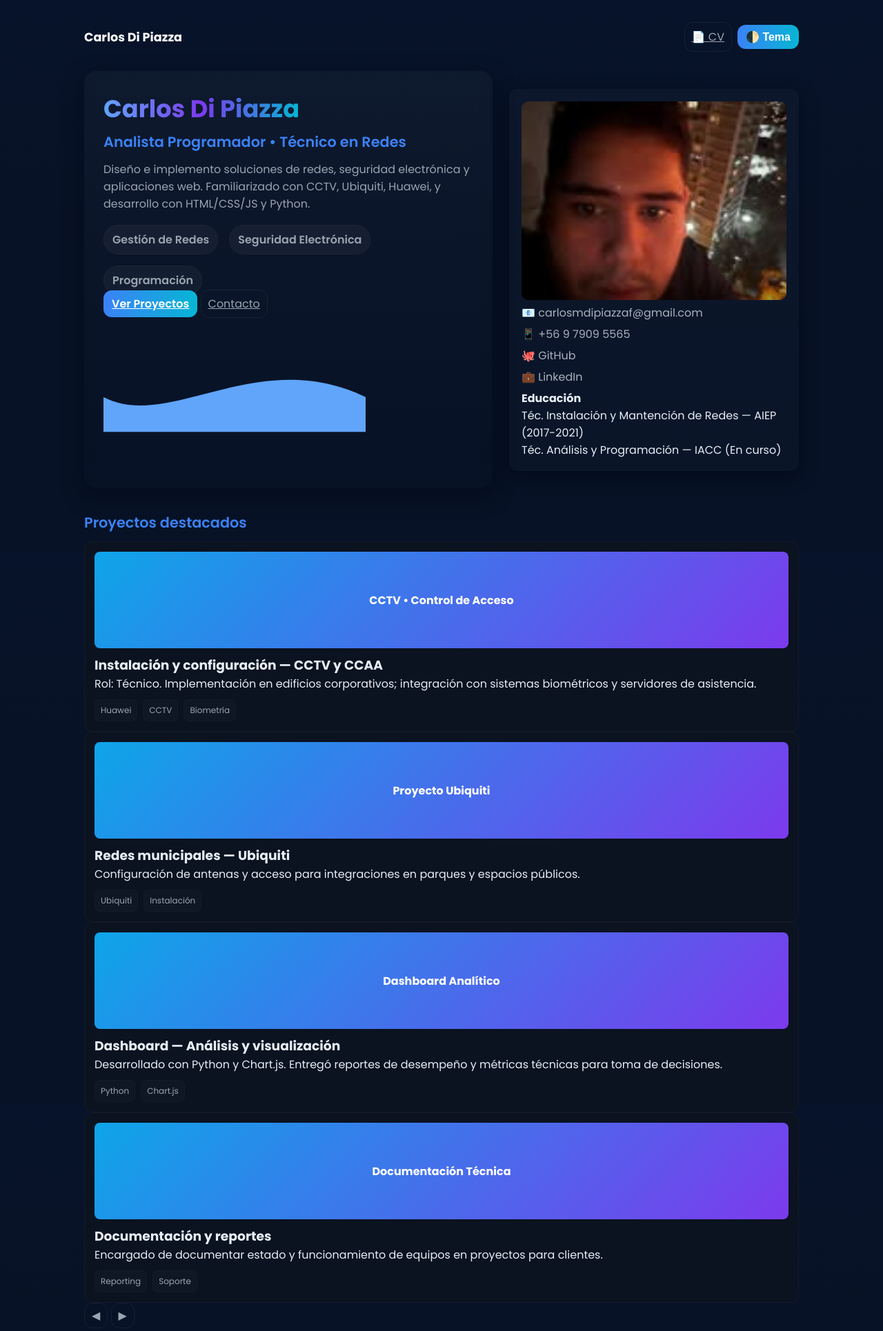
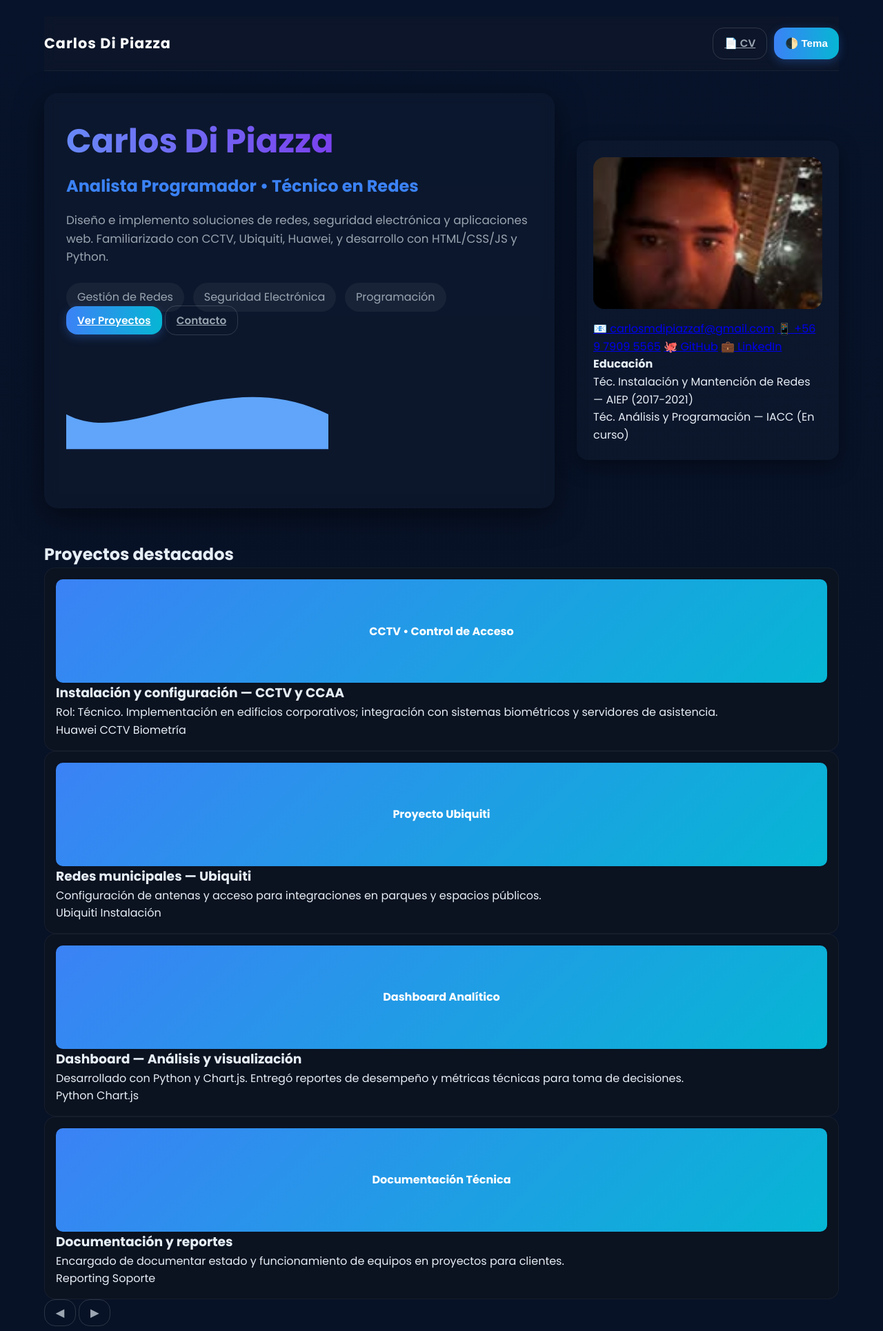
Before and after one commit to carlosdp521-hub/portafoliodecarlosdipiazza, a PHP site: page / in a window 1280 px wide. Shown: the top 1930 px of the page at 69% size. Run offline with PHP 8.4, Linux system fonts and the light colour scheme.

Commit message:
Update style.css
Signed-off-by: carlosdp521-hub <carlosdp521@gmail.com>

```diff
--- a/css/style.css
+++ b/css/style.css
@@ -1,130 +1,161 @@
-/* Variables CSS */
+/* =========================
+   🎨 Variables Globales
+   ========================= */
 :root {
   --bg: #0f172a;
   --card: #0b1220;
   --muted: #9aa5b1;
   --accent: #3b82f6;
-  --glass: rgba(255,255,255,0.04);
-  --glass-2: rgba(255,255,255,0.02);
-  --gap: 16px;
-  --radius: 12px;
+  --accent-2: #06b6d4;
+  --glass: rgba(255, 255, 255, 0.05);
+  --glass-2: rgba(255, 255, 255, 0.02);
+  --radius: 16px;
+  --transition: all 0.35s ease;
 }
 
-/* Reset / Global */
+/* =========================
+   🔄 Reset
+   ========================= */
 * {
-  box-sizing: border-box;
   margin: 0;
   padding: 0;
+  box-sizing: border-box;
 }
 
-html, body {
-  height: 100%;
-  font-family: Poppins, system-ui, -apple-system, Segoe UI, Roboto, "Helvetica Neue", Arial;
+html {
+  scroll-behavior: smooth;
+  font-size: 16px;
 }
 
 body {
+  font-family: "Poppins", sans-serif;
   background: linear-gradient(180deg, #07132a 0%, #081226 40%, #071226 100%);
   color: #e6eef6;
   -webkit-font-smoothing: antialiased;
+  line-height: 1.6;
 }
 
+/* =========================
+   🖼️ Layout Wrapper
+   ========================= */
 .wrap {
-  max-width: 1100px;
-  margin: auto;
-  padding: clamp(16px, 4vw, 32px);
+  max-width: 1200px;
+  margin: 0 auto;
+  padding: 1.5rem;
 }
 
-/* Navbar */
+/* =========================
+   🚀 Navbar
+   ========================= */
 .navbar {
   display: flex;
+  justify-content: space-between;
   align-items: center;
-  justify-content: space-between;
-  gap: 12px;
+  padding: 1rem 0;
+  position: sticky;
+  top: 0;
+  z-index: 100;
+  background: rgba(15, 23, 42, 0.7);
+  backdrop-filter: blur(10px);
+  border-bottom: 1px solid rgba(255, 255, 255, 0.05);
 }
 
 .nav-logo {
   font-weight: 700;
+  font-size: 1.3rem;
   color: white;
   text-decoration: none;
-  font-size: 1.1rem;
+  letter-spacing: 1px;
+  transition: var(--transition);
+}
+
+.nav-logo:hover {
+  color: var(--accent);
 }
 
 .nav-actions {
   display: flex;
-  gap: 8px;
+  gap: 10px;
+}
+
+/* =========================
+   🔘 Botones
+   ========================= */
+.btn,
+.ghost {
+  padding: 0.6rem 1rem;
+  border-radius: var(--radius);
+  font-weight: 600;
+  cursor: pointer;
+  transition: var(--transition);
+  border: none;
+  font-size: 0.95rem;
+}
+
+.btn {
+  background: linear-gradient(90deg, var(--accent), var(--accent-2));
+  color: #fff;
+  box-shadow: 0 4px 14px rgba(59, 130, 246, 0.3);
+}
+
+.btn:hover {
+  transform: translateY(-3px) scale(1.03);
+  box-shadow: 0 6px 20px rgba(59, 130, 246, 0.4);
+}
+
+.ghost {
+  background: transparent;
+  border: 1px solid rgba(255, 255, 255, 0.15);
+  color: var(--muted);
+}
+
+.ghost:hover {
+  background: var(--glass);
+  color: #fff;
+}
+
+/* =========================
+   ✨ Hero Section
+   ========================= */
+.hero {
+  display: grid;
+  grid-template-columns: 1fr 380px;
+  gap: 2rem;
+  margin-top: 2rem;
   align-items: center;
 }
 
-/* Botones */
-.btn {
-  background: linear-gradient(90deg, var(--accent), #06b6d4);
-  border: none;
-  color: white;
-  padding: 8px 12px;
-  border-radius: var(--radius);
-  cursor: pointer;
-  font-weight: 600;
-  transition: transform 0.3s;
-  font-size: clamp(0.85rem, 2vw, 1rem);
+.hero-card {
+  padding: 2rem;
+  background: var(--glass-2);
+  border-radius: calc(var(--radius) * 1.2);
+  backdrop-filter: blur(8px);
+  box-shadow: 0 12px 40px rgba(0, 0, 0, 0.5);
+  animation: fadeInUp 1.2s ease forwards;
 }
 
-.btn:hover { transform: translateY(-2px); }
-
-.ghost {
-  background: transparent;
-  border: 1px solid rgba(255, 255, 255, 0.06);
-  padding: 8px 10px;
-  border-radius: var(--radius);
-  color: var(--muted);
-  cursor: pointer;
-  transition: background 0.3s;
-  font-size: clamp(0.85rem, 2vw, 1rem);
+.hero h1 {
+  font-size: clamp(2rem, 5vw, 3rem);
 }
 
-.ghost:hover { background: rgba(255, 255, 255, 0.05); }
-
-/* Hero Section */
-.hero {
-  display: grid;
-  grid-template-columns: 1fr;
-  gap: 20px;
-  align-items: center;
-  margin-top: 28px;
-}
-
-.hero-card {
-  background: linear-gradient(180deg, rgba(255,255,255,0.03), transparent);
-  padding: clamp(20px, 3vw, 28px);
-  border-radius: 18px;
-  backdrop-filter: blur(6px);
-  box-shadow: 0 10px 30px rgba(2,6,23,0.6);
-  position: relative;
-  overflow: hidden;
-}
-
-h1 {
-  margin: 0;
-  font-size: clamp(1.4rem, 4vw, 2.2rem);
-}
-
-h2 {
-  margin: 6px 0 12px;
-  font-weight: 600;
+.hero h2 {
+  margin-top: 0.5rem;
   color: var(--accent);
-  font-size: clamp(1rem, 3vw, 1.3rem);
+  font-size: clamp(1.2rem, 3vw, 1.5rem);
 }
 
 p.lead {
+  margin: 1rem 0 1.5rem;
   color: var(--muted);
-  margin: 0 0 18px;
+  font-size: clamp(0.95rem, 2vw, 1.05rem);
 }
 
-/* Animated gradient text */
 .name-animated {
   background: linear-gradient(90deg, #60a5fa, #7c3aed, #06b6d4);
   -webkit-background-clip: text;
   background-clip: text;
   color: transparent;
+  background-size: 300% 300%;
   animation: slideBg 6s linear infinite;
 }
 
@@ -134,128 +165,152 @@ p.lead {
   100% { background-position: 0% 50%; }
 }
 
-/* Badges */
+/* =========================
+   📌 Badges
+   ========================= */
 .badges {
   display: flex;
-  gap: var(--gap);
-  margin-top: 10px;
   flex-wrap: wrap;
+  gap: 0.8rem;
 }
 
 .badge {
+  padding: 0.5rem 1rem;
+  border-radius: 999px;
   background: var(--glass);
-  padding: 8px 12px;
-  border-radius: 999px;
-  font-weight: 600;
   color: var(--muted);
-  border: 1px solid rgba(255,255,255,0.03);
-  transition: transform 0.35s cubic-bezier(.2,.9,.3,1);
+  font-weight: 500;
+  transition: var(--transition);
 }
 
-.badge:hover { transform: translateY(-6px); }
+.badge:hover {
+  transform: translateY(-5px) scale(1.05);
+  background: rgba(59, 130, 246, 0.2);
+  color: #fff;
+}
 
-/* Side Card */
+/* =========================
+   👤 Side Card
+   ========================= */
 .side-card {
+  padding: 1.5rem;
   border-radius: var(--radius);
-  padding: 18px;
-  background: linear-gradient(180deg, rgba(255,255,255,0.02), rgba(255,255,255,0.01));
-  box-shadow: 0 8px 24px rgba(2,6,23,0.6);
+  background: var(--glass-2);
+  box-shadow: 0 10px 30px rgba(0, 0, 0, 0.4);
+  animation: fadeInRight 1.3s ease forwards;
 }
 
 .avatar {
   width: 100%;
-  aspect-ratio: 4/3;
-  border-radius: 10px;
-  background-image: url('../img/perfil.jpg');
-  background-size: cover;
-  background-position: center;
-  box-shadow: inset 0 -24px 60px rgba(0,0,0,0.45);
+  height: 220px;
+  border-radius: var(--radius);
+  background: url("../img/perfil.jpg") center/cover;
+  margin-bottom: 1rem;
+  box-shadow: inset 0 -40px 60px rgba(0, 0, 0, 0.6);
 }
 
-/* Contact */
-.contact-list a {
-  display: block;
-  color: hsl(213, 14%, 70%);
-  text-decoration: none;
-  margin: 6px 0;
+/* =========================
+   📂 Proyectos
+   ========================= */
+.section {
+  margin-top: 3rem;
 }
-
-/* Proyectos */
-.section { margin-top: 34px; }
 
 .grid {
   display: grid;
-  grid-template-columns: repeat(auto-fit, minmax(240px, 1fr));
-  gap: var(--gap);
+  grid-template-columns: repeat(auto-fit, minmax(260px, 1fr));
+  gap: 1.5rem;
 }
 
 .project {
+  padding: 1rem;
   background: var(--card);
-  padding: 14px;
   border-radius: var(--radius);
-  border: 1px solid rgba(255,255,255,0.03);
-  transition: transform 0.35s ease, box-shadow 0.35s ease;
+  transition: var(--transition);
+  border: 1px solid rgba(255, 255, 255, 0.05);
 }
 
 .project:hover {
-  transform: translateY(-12px);
-  box-shadow: 0 20px 60px rgba(2,6,23,0.6);
+  transform: translateY(-8px) scale(1.02);
+  box-shadow: 0 18px 40px rgba(0, 0, 0, 0.5);
 }
 
 .proj-img {
-  height: 140px;
-  border-radius: 8px;
-  background: linear-gradient(135deg,#0ea5e9 0%,#7c3aed 100%);
+  height: 150px;
+  border-radius: 10px;
   display: flex;
   align-items: center;
   justify-content: center;
-  color: white;
+  background: linear-gradient(135deg, var(--accent), var(--accent-2));
+  color: #fff;
   font-weight: 700;
 }
 
-.proj-meta { margin-top: 10px; }
-
-.tags {
-  display: flex;
-  gap: 8px;
-  margin-top: 10px;
-  flex-wrap: wrap;
-}
-
-.tag {
-  font-size: 12px;
-  padding: 6px 8px;
-  border-radius: 8px;
-  background: var(--glass-2);
-  color: var(--muted);
-  border: 1px solid rgba(255,255,255,0.02);
-}
-
-/* Formulario de contacto */
+/* =========================
+   📧 Formulario
+   ========================= */
 form {
   display: flex;
   flex-direction: column;
-  gap: 12px;
+  gap: 1rem;
+  padding: 2rem;
   background: var(--card);
-  padding: 20px;
   border-radius: var(--radius);
-  border: 1px solid rgba(255,255,255,0.03);
-  box-shadow: 0 8px 24px rgba(2,6,23,0.6);
+  box-shadow: 0 12px 30px rgba(0, 0, 0, 0.5);
 }
 
-/* Footer */
-footer {
-  margin-top: 44px;
-  text-align: center;
-  color: var(--muted);
-  font-size: 14px;
+form input,
+form textarea {
+  padding: 0.8rem 1rem;
+  border-radius: 10px;
+  border: 1px solid rgba(255, 255, 255, 0.1);
+  background: var(--glass-2);
+  color: #fff;
+  font-size: 0.95rem;
+  transition: var(--transition);
 }
 
-/* Responsive */
-@media (min-width: 720px) {
+form input:focus,
+form textarea:focus {
+  border-color: var(--accent);
+  background: rgba(255, 255, 255, 0.08);
+  outline: none;
+}
+
+/* =========================
+   ⚡ Animaciones Keyframes
+   ========================= */
+@keyframes fadeInUp {
+  0% { opacity: 0; transform: translateY(30px); }
+  100% { opacity: 1; transform: translateY(0); }
+}
+
+@keyframes fadeInRight {
+  0% { opacity: 0; transform: translateX(30px); }
+  100% { opacity: 1; transform: translateX(0); }
+}
+
+/* =========================
+   📱 Responsividad
+   ========================= */
+@media (max-width: 900px) {
   .hero {
-    grid-template-columns: 1fr minmax(300px, 420px);
-    gap: 24px;
+    grid-template-columns: 1fr;
   }
-  .side-card { order: 2; }
 }
+
+@media (max-width: 600px) {
+  .navbar {
+    flex-direction: column;
+    gap: 0.5rem;
+  }
+
+  .hero-card, .side-card {
+    padding: 1.2rem;
+  }
+
+  .btn, .ghost {
+    font-size: 0.85rem;
+    padding: 0.5rem 0.8rem;
+  }
+}
```
